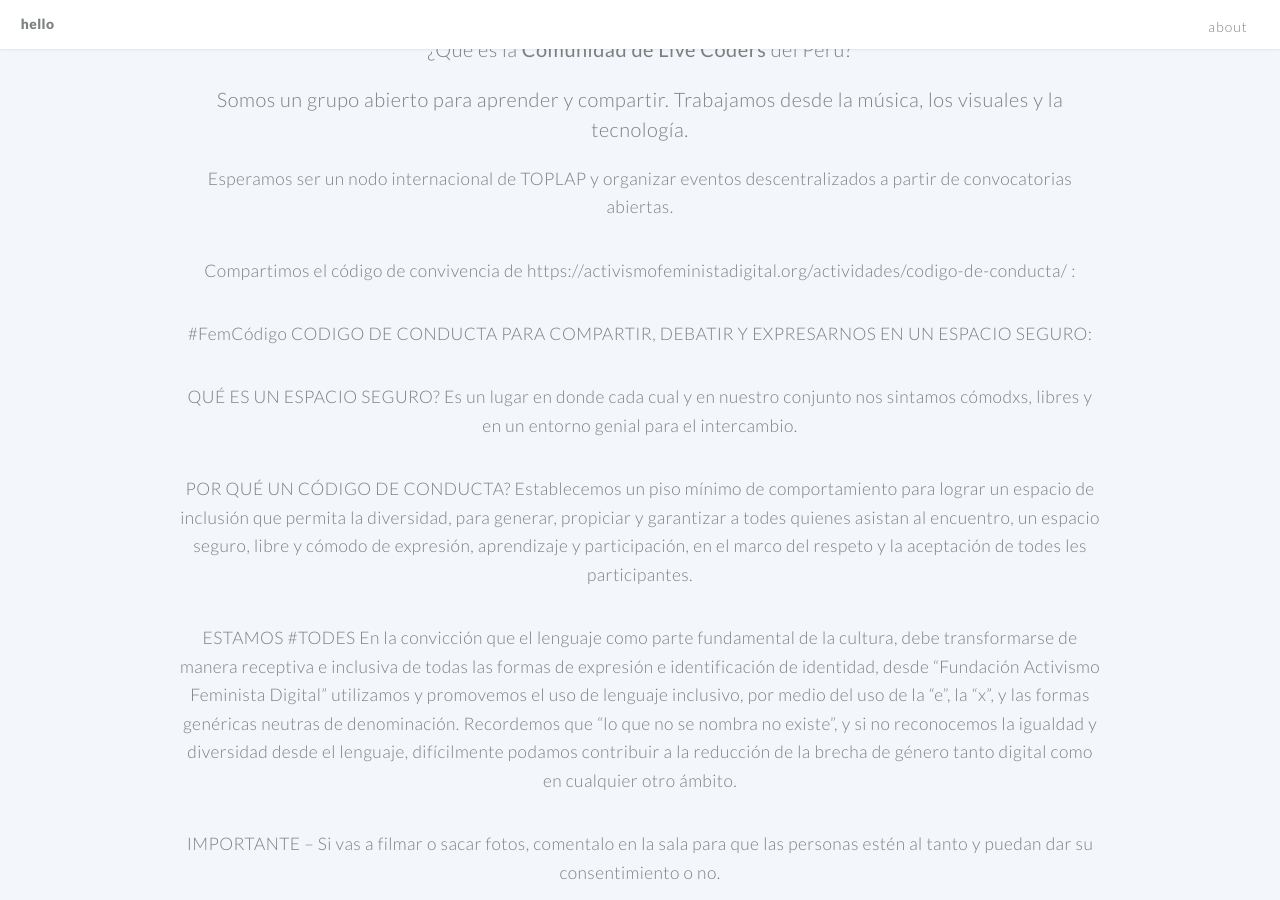
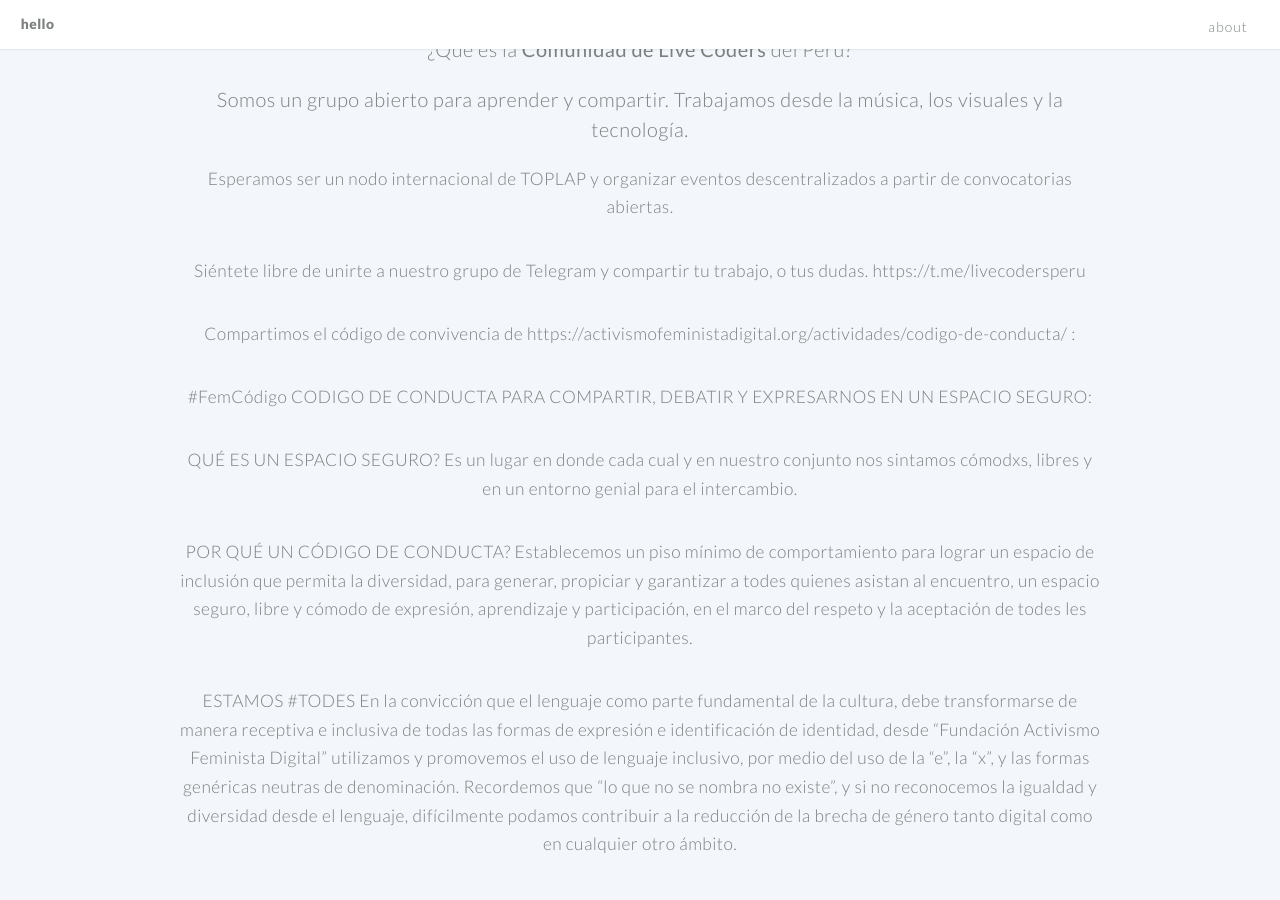
Before and after one commit to livecoders-peru/livecoders-peru.github.io, a Jekyll site: the page built from index.md, in a window 1280 px wide and 900 px high, scrolled down 834 px. Built offline with Jekyll 4.4.1, drawn with Linux system fonts in a browser that asks for light colours.

Commit message:
forth commit

```diff
--- a/index.md
+++ b/index.md
@@ -48,6 +48,9 @@ github_username:  livecoders-peru # your github username
 
 Esperamos ser un nodo internacional de TOPLAP y organizar eventos descentralizados a partir de convocatorias abiertas.
 
+Siéntete libre de unirte a nuestro grupo de Telegram y compartir tu trabajo, o tus dudas. https://t.me/livecodersperu
+
+
 
 Compartimos el código de convivencia de https://activismofeministadigital.org/actividades/codigo-de-conducta/ :
 
```
